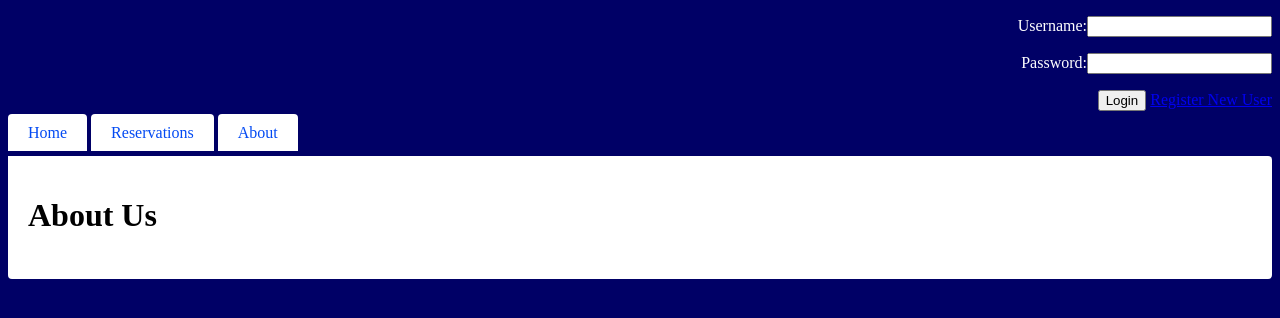
After one commit to tfarmer4/HotelReservation, a PHP site: page /About.php in a window 1280 px wide. The commit adds this page. Shown: the top 318 px of the page. Run offline with PHP 8.4, Linux system fonts and the light colour scheme.

Commit message:
Added About.php, Template.php(used as a template file for new pages), and reservations.php. Just working out a shell of a website for us to start with.

```diff
--- /dev/null
+++ b/About.php
@@ -0,0 +1,16 @@
+<!DOCTYPE html PUBLIC "-//W3C//DTD XHTML 1.0 Transitional//EN" "http://www.w3.org/TR/xhtml1/DTD/xhtml1-transitional.dtd">
+<html xmlns="http://www.w3.org/1999/xhtml">
+<head>
+<meta http-equiv="Content-Type" content="text/html; charset=utf-8" />
+<title>About Us</title>
+<link href="Main.css" rel="stylesheet"/>
+
+</head>
+<body>
+<?php include("header.php"); ?>
+<div id="main">
+<h1>About Us</h1>
+<p></p>
+</div>
+</body>
+</html>
--- a/Main.css
+++ b/Main.css
@@ -4,7 +4,7 @@ body
 {
 	font: "Trebuchet MS", Verdana, sans-serif;
 	background-color: #000066;
-	color: #FFFFFF;
+	color: #000000;
 }
 
 #main
@@ -18,7 +18,7 @@ h1
 {
 	font: Georgia, serif;
 	border-bottom: 3px solid #FFFFFF;
-	color: #FFFFFF;
+	color: #000000;
 }
 
 ul#nav
@@ -30,7 +30,8 @@ margin: 0;
 
 ul#nav li
 {
-display: inline;
+	display: inline;
+	right: auto;
 }
 
 ul#nav li a
@@ -43,7 +44,18 @@ color: #034af3;
 border-radius: 4px 4px 0 0;
 }
 
+div#login
+{
+	display:block;
+}
+
+
 ul#nav li a:hover
 {
 	background-color: #000000;
 }
+
+.warning
+{
+	color:red;
+}
--- a/header.php
+++ b/header.php
@@ -1,6 +1,14 @@
 <!Doctype HTML>
+<div id="login" align="right">
+<form method="post" action="login.php">
+<p align="right" style="color:white">Username:<input type="text" name="u_name" required/></p>
+
+<p align="right" style="color:white">Password:<input type="password" name="p_word" required/></p>
+<input type="submit" name="b_login" value="Login"/>
+<a href="register.php">Register New User</a></form>
+</div>
 <ul id="nav">
 <li><a href="index.php">Home</a></li>
 <li><a href="reservations.php">Reservations</a></li>
-<li><a href="about.php">About</a></li>
+<li><a href="About.php">About</a></li>
 </ul>
--- a/index.php
+++ b/index.php
@@ -8,8 +8,9 @@
 </head>
 <body>
 <?php include("header.php"); ?>
-
+<div id="main">
 <h1>Welcome to Our Hotel!</h1>
-Lorem ipsum dolor sit amet, consectetuer adipiscing elit, sed diam nonummy nibh euismod tincidunt ut laoreet dolore magna aliquam erat volutpat. Ut wisi enim ad minim veniam, quis nostrud exerci tation ullamcorper suscipit lobortis nisl ut aliquip ex ea commodo consequat. Duis autem vel eum iriure dolor in hendrerit in vulputate velit esse molestie consequat, vel illum dolore eu feugiat nulla facilisis at vero eros et accumsan et iusto odio dignissim qui blandit praesent luptatum zzril delenit augue duis dolore te feugait nulla facilisi. Nam liber tempor cum soluta nobis eleifend option congue nihil imperdiet doming id quod mazim placerat facer possim assum. Typi non habent claritatem insitam; est usus legentis in iis qui facit eorum claritatem. Investigationes demonstraverunt lectores legere me lius quod ii legunt saepius. Claritas est etiam processus dynamicus, qui sequitur mutationem consuetudium lectorum. Mirum est notare quam littera gothica, quam nunc putamus parum claram, anteposuerit litterarum formas humanitatis per seacula quarta decima et quinta decima. Eodem modo typi, qui nunc nobis videntur parum clari, fiant sollemnes in futurum.
+<p>Lorem ipsum dolor sit amet, consectetuer adipiscing elit, sed diam nonummy nibh euismod tincidunt ut laoreet dolore magna aliquam erat volutpat. Ut wisi enim ad minim veniam, quis nostrud exerci tation ullamcorper suscipit lobortis nisl ut aliquip ex ea commodo consequat. Duis autem vel eum iriure dolor in hendrerit in vulputate velit esse molestie consequat, vel illum dolore eu feugiat nulla facilisis at vero eros et accumsan et iusto odio dignissim qui blandit praesent luptatum zzril delenit augue duis dolore te feugait nulla facilisi. Nam liber tempor cum soluta nobis eleifend option congue nihil imperdiet doming id quod mazim placerat facer possim assum. Typi non habent claritatem insitam; est usus legentis in iis qui facit eorum claritatem. Investigationes demonstraverunt lectores legere me lius quod ii legunt saepius. Claritas est etiam processus dynamicus, qui sequitur mutationem consuetudium lectorum. Mirum est notare quam littera gothica, quam nunc putamus parum claram, anteposuerit litterarum formas humanitatis per seacula quarta decima et quinta decima. Eodem modo typi, qui nunc nobis videntur parum clari, fiant sollemnes in futurum.</p>
+</div>
 </body>
 </html>
```
Also changed, not shown: Template.html (added, +18 -0 lines), reservations.php (added, +17 -0 lines).
